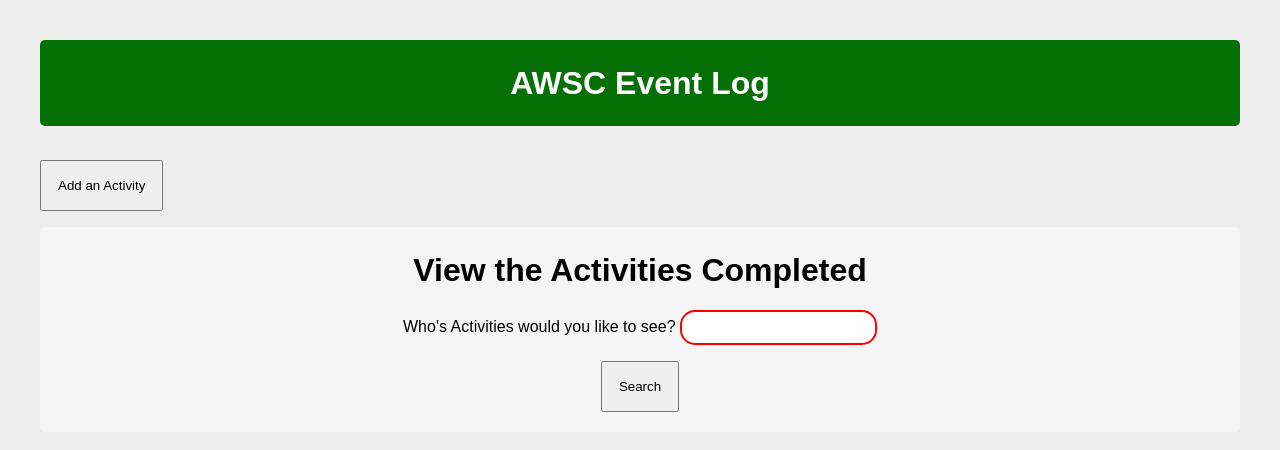
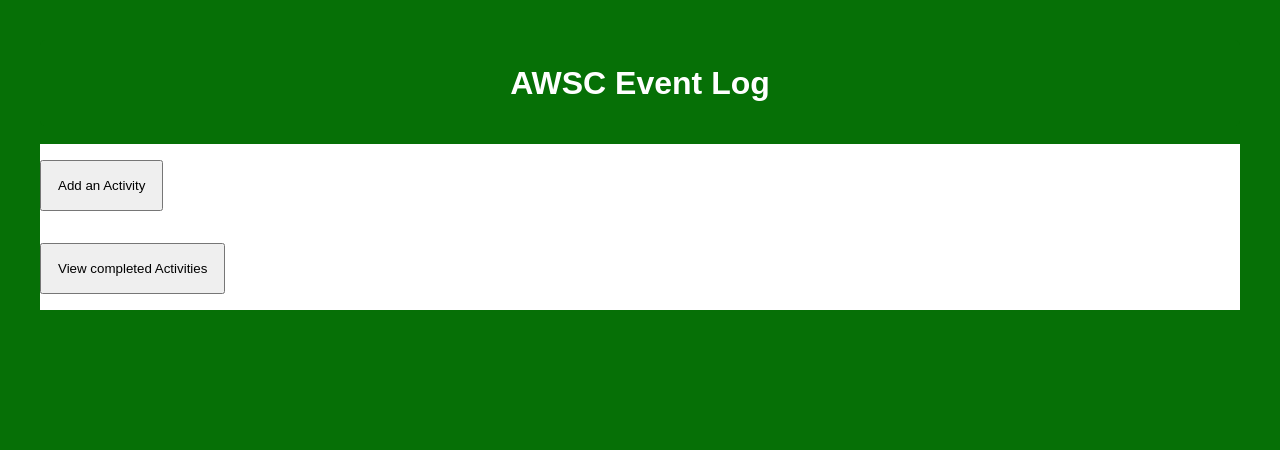
Before and after one commit to Joeclimbing/AWSCActivityTracker, a website: page AWSC PWA/index.html in a window 1280 px wide. Drawn offline with Linux system fonts and the light colour scheme.

Commit message:
ui updates

```diff
--- a/AWSC PWA/css/stylesheet.css
+++ b/AWSC PWA/css/stylesheet.css
@@ -1,5 +1,5 @@
 body{
-    background: rgb(238, 237, 237);
+    background: rgb(6, 112, 6);
     font: 1em sans-serif;
     padding: 2rem;
 }
@@ -30,6 +30,7 @@ button {
     margin-top: 1rem;
     padding: 1rem;
     margin-bottom: 1rem;
+    align-items: center;
 }
 
 input{
@@ -54,3 +55,9 @@ input:invalid {
     box-shadow: 2px 5px 50%;
     text-align: center;
 }
+.Options{
+    align-items: center;
+    background-color: white;
+    flex: content;
+    -ms-flex-align: center;
+}
--- a/AWSC PWA/index.html
+++ b/AWSC PWA/index.html
@@ -5,8 +5,8 @@
         <meta name="viewport" content="width=device-width, initial-scale=1.0">
         <title>AWSC Activity Trackers</title>
         <link rel="shortcut icon" href="favicon.ico" type="image/x-icon">
-        <link rel="manifest" href="/manifest.json">
-        <link rel="stylesheet" href="/css/stylesheet.css">
+        <link rel="manifest" href="./manifest.json">
+        <link rel="stylesheet" href="./css/stylesheet.css">
     </head>
     <body>
             <div class="menu">
@@ -14,21 +14,13 @@
             </div>
             <br>
             <div class="Options">
-                <form method="get" action="html/input.html">
+                <form method="get" action="./html/input.html">
                     <button type="submit">Add an Activity</button>
                 </form>
-
-            </div>
-            <div class="review">
-                <h1>View the Activities Completed</h1>
-                <form action="pullURL">
-                    <label for="participant">Who's Activities would you like to see?</label>
-                    <input required minlength="4" maxlength="4" type="text" id="participant" name="participant">
-                    <br>
-                    <button>Search</button>
+                <form method="get" action="./html/Output.html">
+                    <button type="submit">View completed Activities</button>
                 </form>
             </div>
-
 
         <script>
             if (ServiceWorker in navigator) {
```
Also changed, not shown: AWSC PWA/html/input.html (+1 -1 lines), package.json (added, +19 -0 lines).
